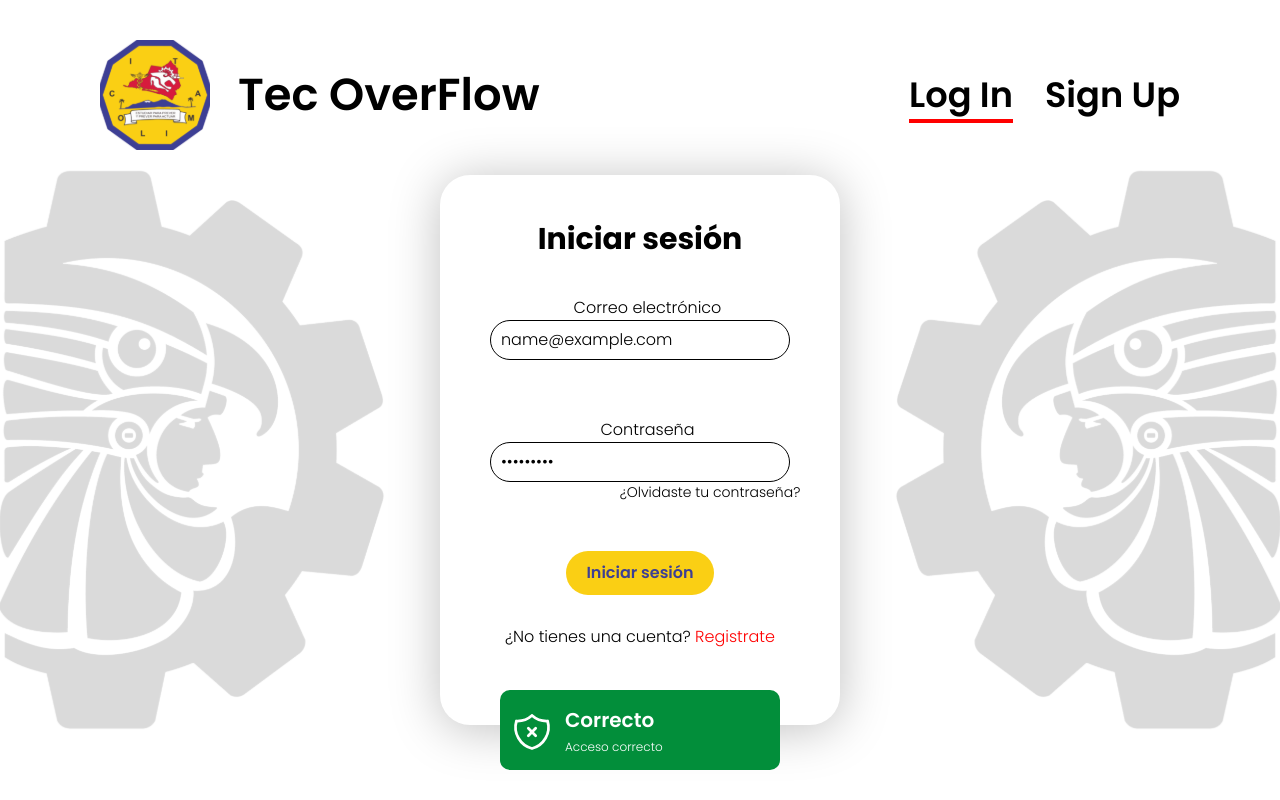
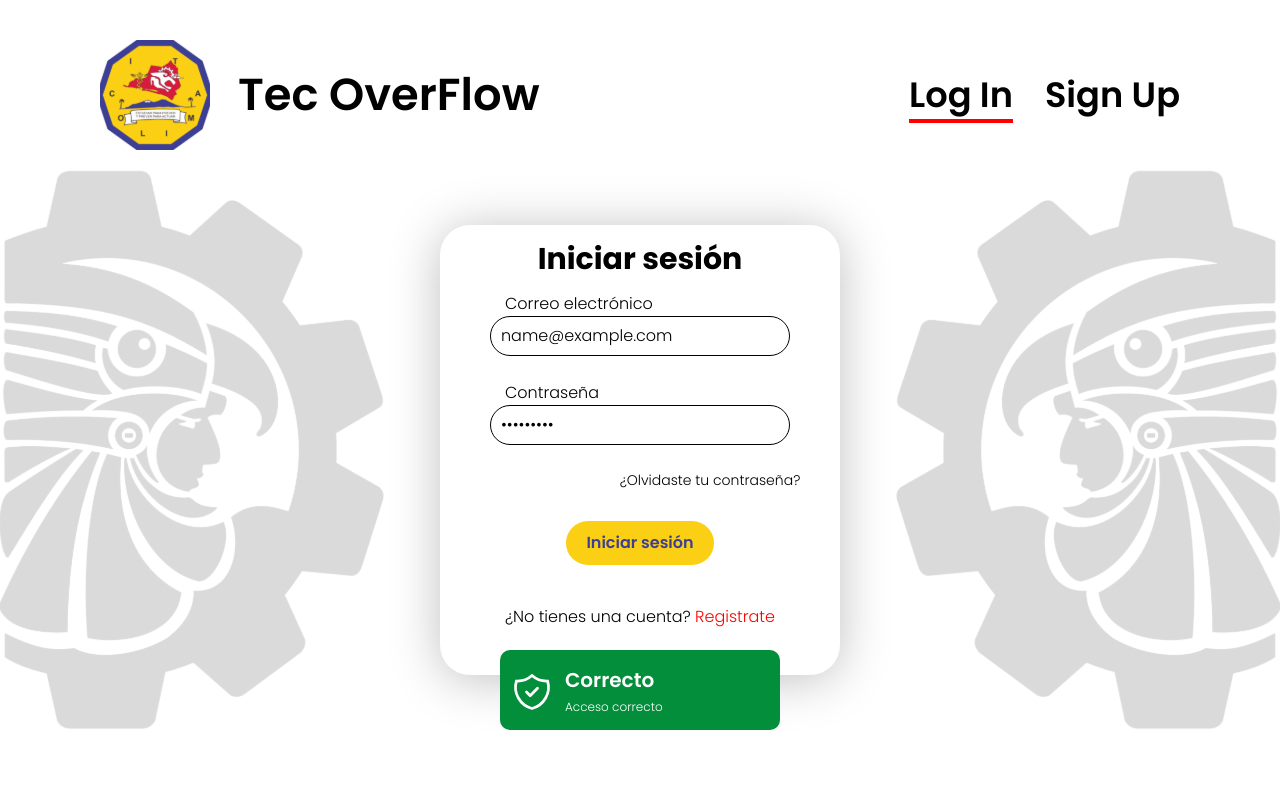
Before and after one commit to TecWork/TecOverFlow, a Next.js app: page /login in a window 1280 px wide. Both pictures are taken after typing "name@example.com", "Sample123" into the empty fields and a click on the button "Iniciar sesión". Built offline with nearby package versions, Linux system fonts and the light colour scheme.

Commit message:
Validaciones y toast terminados

```diff
--- a/pages/cambiarcontra.js
+++ b/pages/cambiarcontra.js
@@ -48,11 +48,11 @@ export default function cambiarcontraseña() {
 
                         <div id="toast_succes" className={styles.toast_succes}>
                             <div className={styles.icon}>
-                            <svg xmlns="http://www.w3.org/2000/svg" class="icon icon-tabler icon-tabler-shield-x" width="44" height="44" viewBox="0 0 24 24" stroke-width="1.5" stroke="white" fill="none" stroke-linecap="round" stroke-linejoin="round">
-                                <path stroke="none" d="M0 0h24v24H0z" fill="none"/>
-                                <path d="M12 3a12 12 0 0 0 8.5 3a12 12 0 0 1 -8.5 15a12 12 0 0 1 -8.5 -15a12 12 0 0 0 8.5 -3" />
-                                <path d="M10 10l4 4m0 -4l-4 4" />
-                            </svg>
+                                <svg xmlns="http://www.w3.org/2000/svg" class="icon icon-tabler icon-tabler-shield-check" width="44" height="44" viewBox="0 0 24 24" stroke-width="1.5" stroke="white" fill="none" stroke-linecap="round" stroke-linejoin="round">
+                                    <path stroke="none" d="M0 0h24v24H0z" fill="none"/>
+                                    <path d="M9 12l2 2l4 -4" />
+                                    <path d="M12 3a12 12 0 0 0 8.5 3a12 12 0 0 1 -8.5 15a12 12 0 0 1 -8.5 -15a12 12 0 0 0 8.5 -3" />
+                                </svg>
                             </div>
                             <div className={styles.toast_text}>
                                 <span className={styles.toast_type}>Correcto</span>
--- a/pages/login.js
+++ b/pages/login.js
@@ -36,19 +36,15 @@ export default function Login() {
                     <Image id="imagen1" src={biglogo} alt="Tec Overflow" height={600}/> {/* Esta imagen es la que aparece a los costados de la pantalla */}
                     <div className={styles.container}> {/* Este div contiene todo lo que esta dentro de la pantalla */}
                         <h1 className={styles.h1}>Iniciar sesión</h1> {/* Este es el titulo de la pantalla */}
-                        <br/>
                         <form className={styles.form}> {/* Este div contiene el formulario */}
+                            <div className={styles.labels}>
                                 <label className={styles.label} >Correo electrónico</label> {/* Este es el label del input de correo electronico */}
-                            <input id='input1' type="email" name="email" placeholder="Ingresa tu email" className={styles.input} required/> {/* Este es el input de correo electronico */}
-                            <br/>
-                            <br/>
+                                <input id='input1' type="email" name="email" placeholder="Ingresa tu email" className={styles.input} required pattern="^[a-zA-Z0-9._%+-]+@[a-zA-Z0-9.-]+\.[a-zA-Z]{2,}$"/> {/* Este es el input de correo electronico */}
                                 <label className={styles.label}>Contraseña</label> {/* Este es el label del input de contraseña */}
-                            <input id='input2' type="password" name="password" placeholder="Ingresa tu contraseña" className={styles.input} required pattern="^(?=.*[a-z])(?=.*[A-Z])(?=.*[0-9])(?!.*[ !@#$%^&*_=+-]).{8,30}$" title="Al menos 6 caracteres, máximo 12, debe contener una letra mayúscula, una minuscula, un número y no puede contener caracteres especiales"/> {/* Este es el input de contraseña, el "pattern" son las condicionales que debe de cumplir para que sea valida, y el "title" es el mensaje que aparecera al poner el cursor sobre el input */}
+                                <input id='input2' type="password" name="password" placeholder="Ingresa tu contraseña" className={styles.input} required pattern="^(?=.*[a-z])(?=.*[A-Z])(?=.*[0-9])(?!.*[ !@#$%^&*_=+-]).{8,30}$" title="Al menos 8 caracteres, máximo 12, debe contener una letra mayúscula, una minuscula, un número y no puede contener caracteres especiales"/> {/* Este es el input de contraseña, el "pattern" son las condicionales que debe de cumplir para que sea valida, y el "title" es el mensaje que aparecera al poner el cursor sobre el input */}
+                            </div>
                             <Link href="/cam_contraCorreo" className={styles.olvide_link}>¿Olvidaste tu contraseña?</Link> {/* Este link nos dirije a la pantalla de olvide mi contraseña */}
-                            <br/>
-                            <br/>
                             <button type="submit" id="button" className={styles.button}>Iniciar sesión</button> {/* Verificar como hacer que te dirija a la pagina solo cuando se cumplen los parametros */}
-                            {/* <Link href="#" id="check" className={styles.check}></Link> */}
                             <label className={styles.no_cuenta}>¿No tienes una cuenta?<Link href="/" className={styles.registrate}> Registrate</Link></label> {/* Este label nos dirije a la pantalla de Sign up */}
                         </form>
 
@@ -71,10 +67,10 @@ export default function Login() {
                         {/* Toast succes */}
                         <div id="toast_succes" className={styles.toast_succes}>
                             <div className={styles.icon}>
-                            <svg xmlns="http://www.w3.org/2000/svg" class="icon icon-tabler icon-tabler-shield-x" width="44" height="44" viewBox="0 0 24 24" stroke-width="1.5" stroke="white" fill="none" stroke-linecap="round" stroke-linejoin="round">
+                                <svg xmlns="http://www.w3.org/2000/svg" class="icon icon-tabler icon-tabler-shield-check" width="44" height="44" viewBox="0 0 24 24" stroke-width="1.5" stroke="white" fill="none" stroke-linecap="round" stroke-linejoin="round">
                                     <path stroke="none" d="M0 0h24v24H0z" fill="none"/>
+                                    <path d="M9 12l2 2l4 -4" />
                                     <path d="M12 3a12 12 0 0 0 8.5 3a12 12 0 0 1 -8.5 15a12 12 0 0 1 -8.5 -15a12 12 0 0 0 8.5 -3" />
-                                <path d="M10 10l4 4m0 -4l-4 4" />
                                 </svg>
                             </div>
                             <div className={styles.toast_text}>
--- a/pages/signup.js
+++ b/pages/signup.js
@@ -64,10 +64,10 @@ export default function SignUp() {
 
             <div id="toast_succes" className={styles.toast_succes}>
                 <div className={styles.icon}>
-                <svg xmlns="http://www.w3.org/2000/svg" class="icon icon-tabler icon-tabler-shield-x" width="44" height="44" viewBox="0 0 24 24" stroke-width="1.5" stroke="white" fill="none" stroke-linecap="round" stroke-linejoin="round">
+                  <svg xmlns="http://www.w3.org/2000/svg" class="icon icon-tabler icon-tabler-shield-check" width="44" height="44" viewBox="0 0 24 24" stroke-width="1.5" stroke="white" fill="none" stroke-linecap="round" stroke-linejoin="round">
                     <path stroke="none" d="M0 0h24v24H0z" fill="none"/>
+                    <path d="M9 12l2 2l4 -4" />
                     <path d="M12 3a12 12 0 0 0 8.5 3a12 12 0 0 1 -8.5 15a12 12 0 0 1 -8.5 -15a12 12 0 0 0 8.5 -3" />
-                    <path d="M10 10l4 4m0 -4l-4 4" />
                   </svg>
                 </div>
                 <div className={styles.toast_text}>
@@ -104,7 +104,6 @@ export default function SignUp() {
             const contraseña = document.querySelector('#contraseña');
             const confcontraseña = document.querySelector('#confcontraseña');
 
-
             input.forEach((input) => {
               input.addEventListener('blur', () => {
                 if (input.value === "") {
--- a/styles/login.module.css
+++ b/styles/login.module.css
@@ -9,7 +9,7 @@
 .container{
     box-shadow: 0 4px 50px 0 rgba(0,0,0,0.25);
     width: 400px;
-    height: 550px;
+    height: 450px;
     border-radius: 30px;
     display: flex;
     flex-direction: column;
@@ -21,8 +21,8 @@
     display: flex;
     flex-direction: column;
     align-items: center;
-    justify-content: stretch;
     padding-bottom: 20px;
+    gap: 10px;
 }
 
 .input{
@@ -32,6 +32,7 @@
     background-color: white;
     border: 1px solid #000000;
     padding-left: 10px;
+    margin-bottom: 15px;
 }
 
 .p{
@@ -44,6 +45,12 @@
     font-weight: 300;
     margin-top: 10px;
     padding: 0 0 0 15px;
+}
+
+.labels{
+    display: flex;
+    flex-direction: column;
+    justify-content: left;
 }
 
 .h1{
@@ -66,6 +73,7 @@
     display: flex;
     justify-content: center;
     text-align: center;
+    margin-top: 20px;
 }
 
 .registrate{
@@ -92,21 +100,12 @@
     background-color: transparent;
 }
 
-.check{
-    border-radius: 30px;
-    width: 148px;
-    height: 44px;
-    position: absolute;
-    background-color: #3D3F94;
-    top: 550px;
-}
-
 /*Modificaciones del toast*/
 .toast_error{
     width: 280px;
     height: 80px;
     position: absolute;
-    margin-top: 35rem;
+    margin-top: 30rem;
     border-radius: 10px;
     display: none;
     justify-content: center;
@@ -119,7 +118,7 @@
     width: 280px;
     height: 80px;
     position: absolute;
-    margin-top: 35rem;
+    margin-top: 30rem;
     border-radius: 10px;
     display: none;
     justify-content: flex-start;
```
Also changed, not shown: pages/cam_contraCorreo.js (+9 -4 lines). Lines whose indentation alone changed are shown as unchanged.
